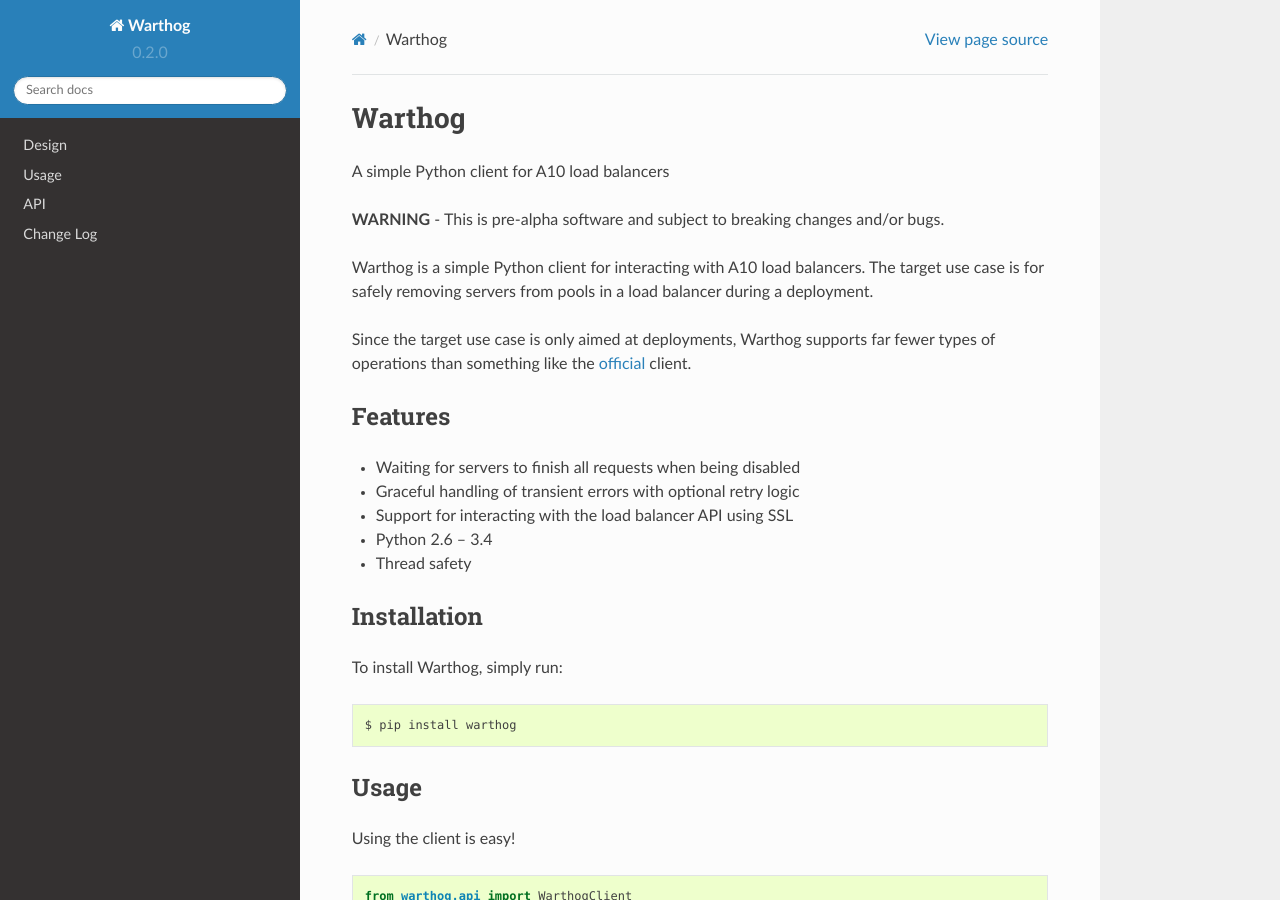
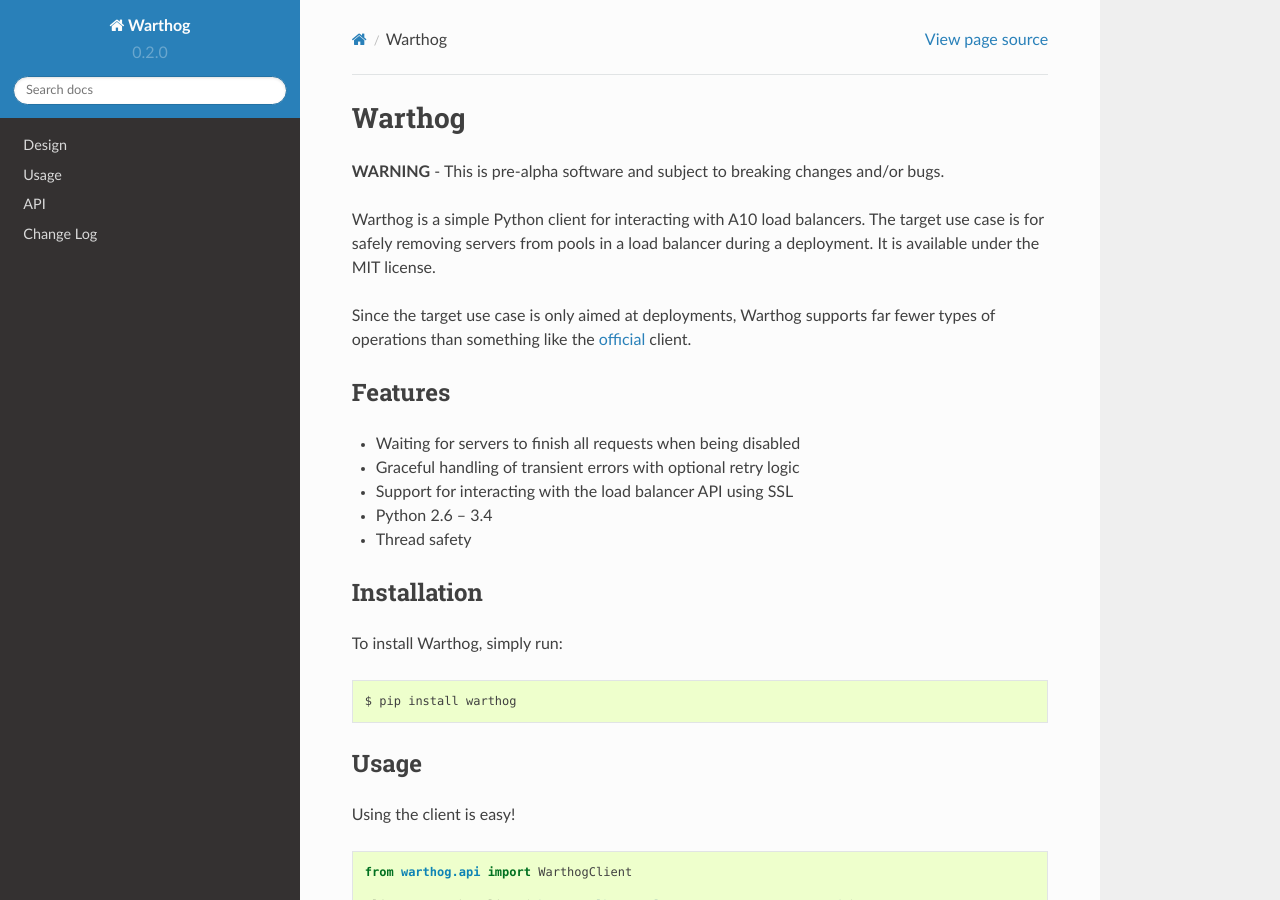
Before and after one commit to smarter-travel-media/warthog, a Sphinx documentation site: the page built from doc/source/index.rst, in a window 1280 px wide and 900 px high. Built offline with Sphinx 7.4.7 and the Read the Docs theme 2.0.0, drawn with Linux system fonts in a browser that asks for light colours.

Commit message:
Mention license and remove dupe description

```diff
--- a/README.rst
+++ b/README.rst
@@ -1,12 +1,11 @@
 Warthog
 =======
-
-A simple Python client for A10 load balancers
 
 **WARNING** - This is pre-alpha software and subject to breaking changes and/or bugs.
 
 Warthog is a simple Python client for interacting with A10 load balancers. The target
 use case is for safely removing servers from pools in a load balancer during a deployment.
+It is available under the MIT license.
 
 Since the target use case is only aimed at deployments, Warthog supports far fewer types
 of operations than something like the `official <https://github.com/a10networks/acos-client>`_
--- a/doc/source/index.rst
+++ b/doc/source/index.rst
@@ -6,12 +6,11 @@
 Warthog
 =======
 
-A simple Python client for A10 load balancers
-
 **WARNING** - This is pre-alpha software and subject to breaking changes and/or bugs.
 
 Warthog is a simple Python client for interacting with A10 load balancers. The target
 use case is for safely removing servers from pools in a load balancer during a deployment.
+It is available under the MIT license.
 
 Since the target use case is only aimed at deployments, Warthog supports far fewer types
 of operations than something like the `official <https://github.com/a10networks/acos-client>`_
```
